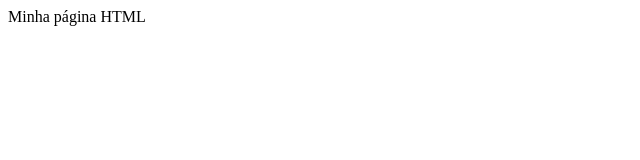
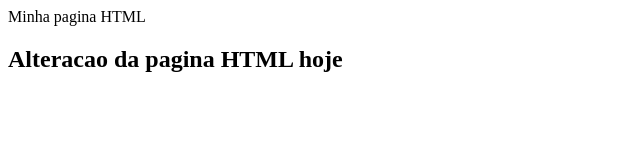
Before and after one commit to esterreifegerste/gama-no-github, a plain HTML site: page index.html in a window 1280 px wide. Shown: the whole page, without its empty margins (0-640 px from the left). Drawn offline with Linux system fonts and the light colour scheme.

Commit message:
arquivo index.html atualizado novamente

```diff
--- a/index.html
+++ b/index.html
@@ -1,5 +1,6 @@
 <html>
 	<body>
-		<hi> Minha página HTML</h1>
+		<hi> Minha pagina HTML</h1>
+		<h2>Alteracao da pagina HTML hoje</h2>
 	<body>
 </html>
```
